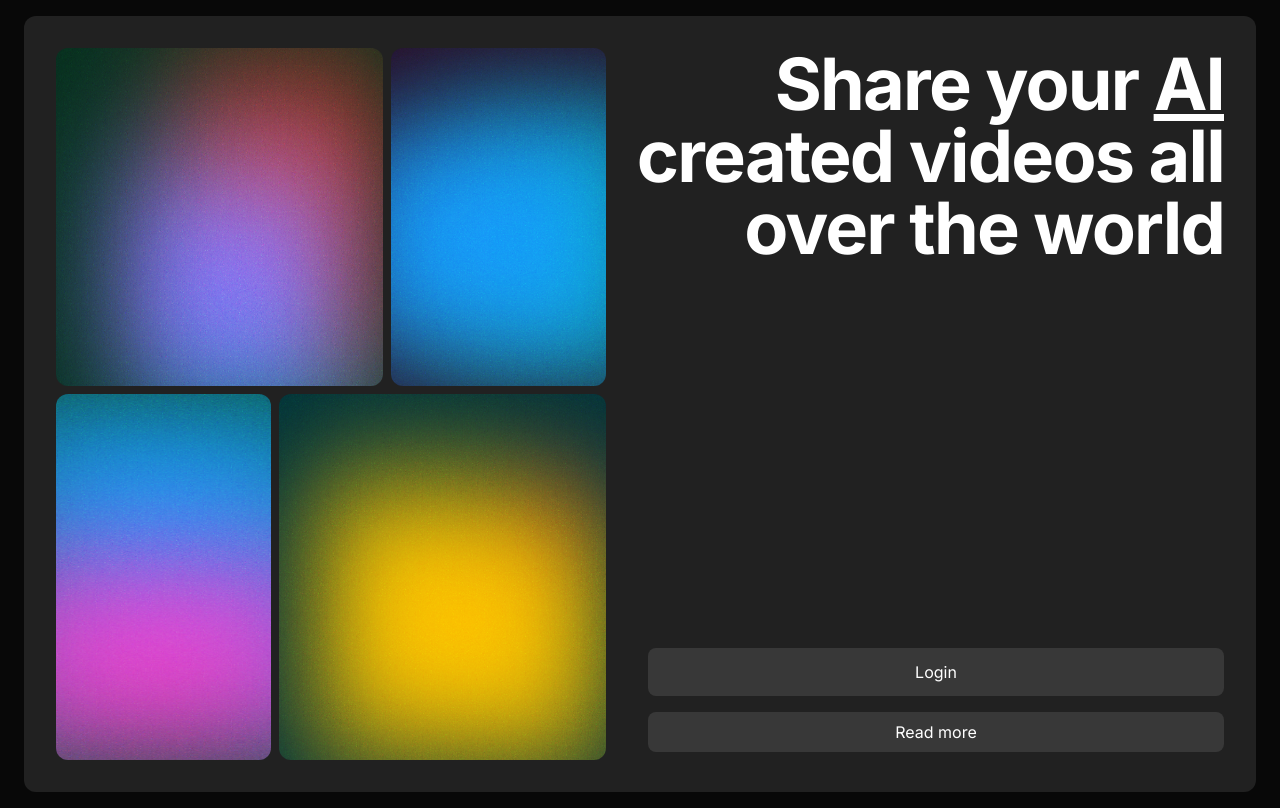
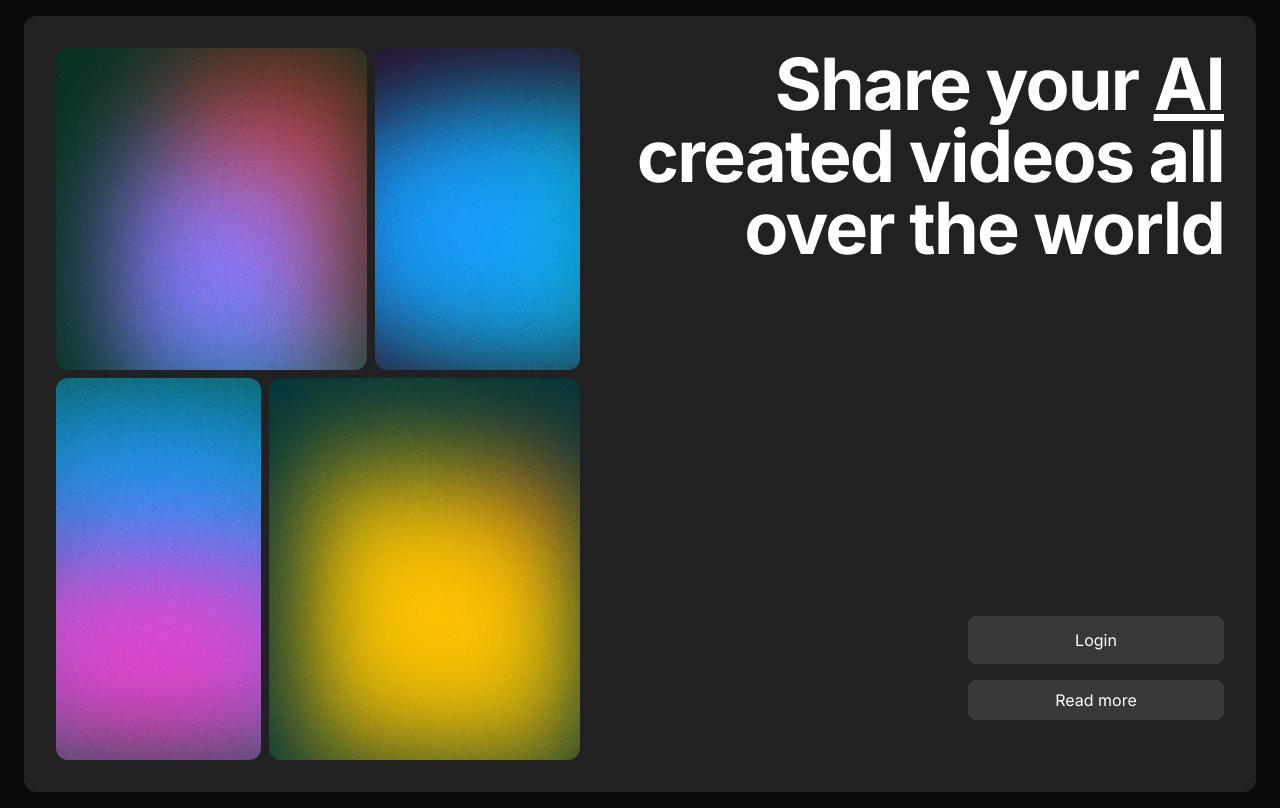
Before and after one commit to bygimenez/applio-tv, a Next.js app: page /en/home in a window 1280 px wide. Built offline with nearby package versions, Linux system fonts and the light colour scheme.

Commit message:
fix buttons

```diff
--- a/src/app/[locale]/home/page.tsx
+++ b/src/app/[locale]/home/page.tsx
@@ -21,10 +21,10 @@ export default function HomeWithOutLogin() {
                         </article>
                     </div>
                     <div className="flex flex-col justify-start items-end gap-4">
-                        <h1 className="text-3xl md:text-7xl font-bold tracking-tight text-white md:text-right text-center max-w-7xl">Share your <span className="underline decoration-3 underline-offset-4">AI</span> created videos all over the world</h1>
+                        <h1 className="text-3xl md:text-7xl font-bold tracking-tight text-white md:text-right text-center md:max-w-[1400px]">Share your <span className="underline decoration-3 underline-offset-4">AI</span> created videos all over the world</h1>
                     </div>
                 </div>
-                <div className="md:absolute bottom-4 md:right-0 md:w-[80svh] p-8 flex flex-col gap-4 mr-6">
+                <div className="md:absolute bottom-12 md:right-0 md:w-1/4 p-8 flex flex-col gap-4 mr-6">
                     <a href={`/${locale}/login`} className="hover:bg-white/30 cursor-pointer bg-white/10 w-full text-center rounded-lg py-3">Login</a>
                     <a className="hover:underline hover:bg-white/30 cursor-pointer bg-white/10 w-full text-center rounded-lg py-2">Read more</a>
 
```
